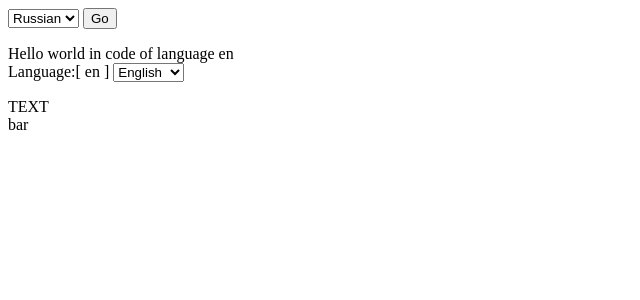
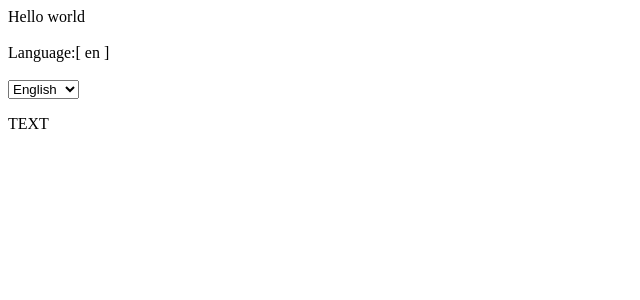
Before and after one commit to romankrv/languages, a Django app: page / in a window 1280 px wide. Shown: the top 300 px of the page, without its empty margins (0-640 px from the left). Run offline with Django 3.2, Linux system fonts and the light colour scheme.

Commit message:
refactoring

```diff
--- a/lia/templates/index.html
+++ b/lia/templates/index.html
@@ -1,22 +1,11 @@
 {% load i18n %}
 
-<form action="/i18n/setlang/" method="post"> {% csrf_token %}
-<input name="next" type="hidden" value="." />
-<select name="language">
-    {% for lang in LANGUAGES %}
-    <option value="{{ lang.0 }}">{{ lang.1 }}</option>
-    {% endfor %}
-</select>
-<input type="submit" value="Go" />
-</form>
+{% trans "Hello world" %} <br><br>
+{% trans "Language" %}:[ {{ LANGUAGE_CODE }} ]
 
-
-{% trans "Hello world" %} in code of language {{ LANGUAGE_CODE }}
-
-
+<br><br>
 <form action="/i18n/setlang/" method="post">{% csrf_token %}
   <input name="next" type="hidden" value="." />
-             {% trans "Language" %}:[ {{ LANGUAGE_CODE }} ]
    <select onchange="this.form.submit()" name="language">
      {% for lang in LANGUAGES %}
        {% ifequal LANGUAGE_CODE lang.0 %}
@@ -32,7 +21,4 @@
    </select>
 </form>
 
-
 {% trans "TEXT" %}<br>
-
-{{ foo }}
```
Also changed, not shown: lia/locale/ru/LC_MESSAGES/django.po, 2 other files. Lines whose indentation alone changed are shown as unchanged.
